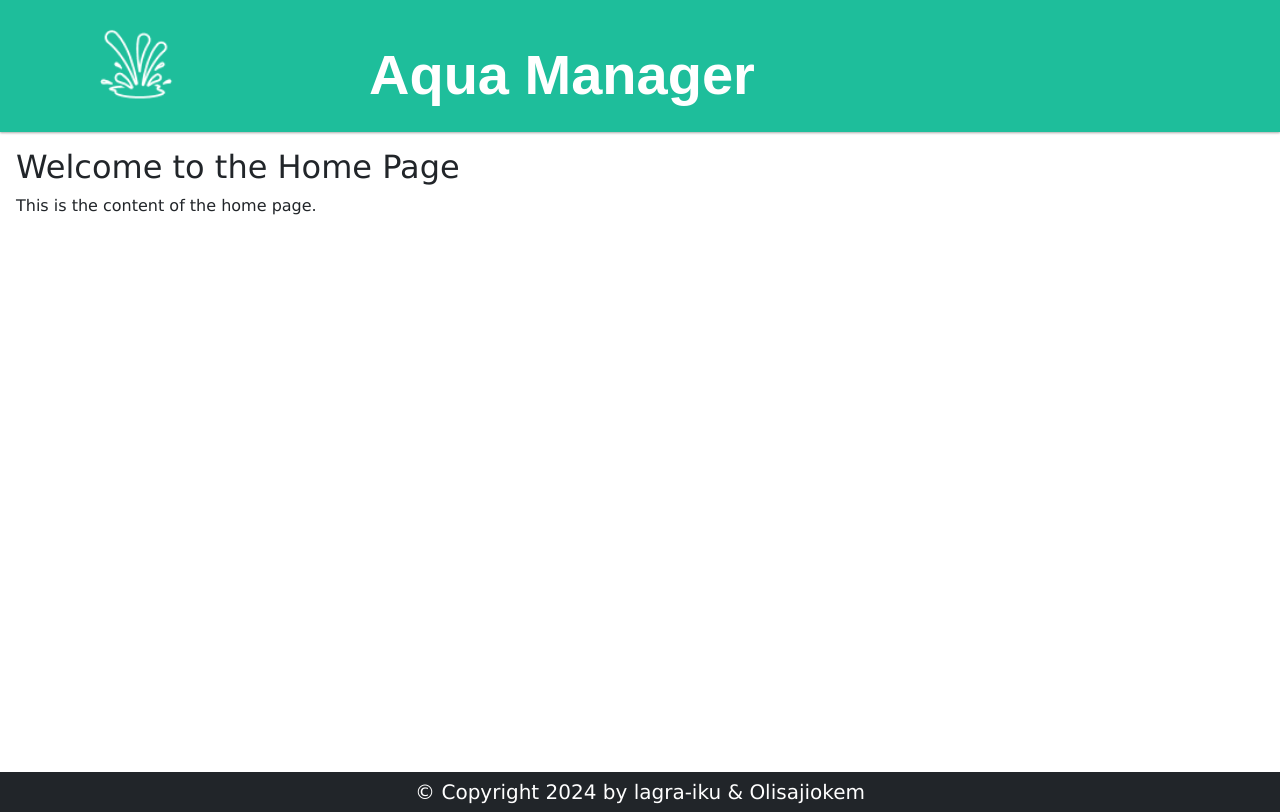
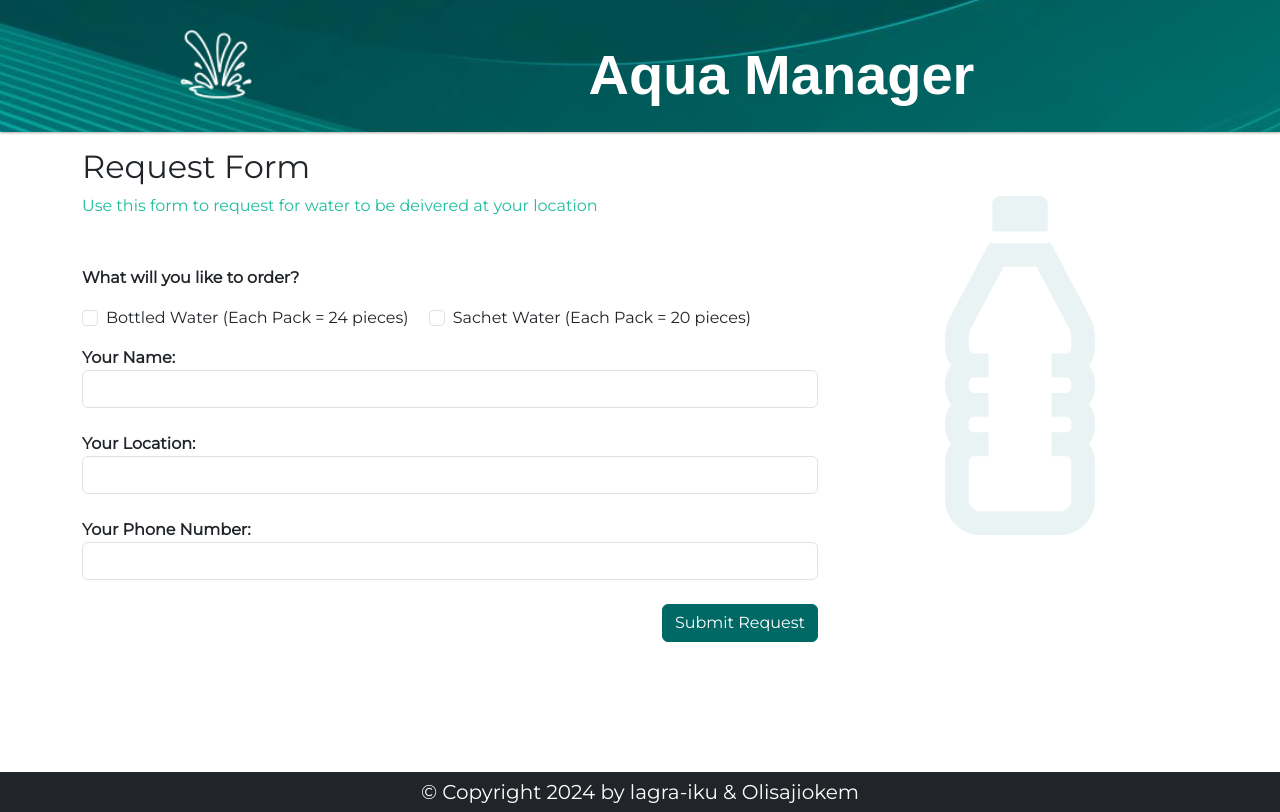
Before and after one commit to lagra-iku/aqua_manager, a Flask app: page / in a window 1280 px wide. Run offline with Flask 3, Linux system fonts and the light colour scheme.

Commit message:
creating the request forms

```diff
--- a/app.py
+++ b/app.py
@@ -7,7 +7,7 @@
 
 @app.route('/')
 def request():
-    return render_template('request.html')
+    return render_template('request/new.html')
 
 @app.route('/dashboard')
 def dashboard():
--- a/static/styles/style.css
+++ b/static/styles/style.css
@@ -2,13 +2,18 @@
     --pricolor: #1EBE9B;
   }
 
+.txt-teal{
+    color: var(--pricolor);
+}
 body {
-   font-family:Verdana, Geneva, Tahoma, sans-serif;
+   font-family: "Montserrat", Verdana, Geneva, Tahoma, sans-serif;
    height: 100%;
   }
 
 header{
     background-color: var(--pricolor);
+    background-image: url(../images/bg_gradient.jpg);
+    background-position: center;
     box-shadow: rgba(0, 0, 0, 0.12) 0px 1px 3px, rgba(0, 0, 0, 0.24) 0px 1px 2px;
     min-height: 15vh;
 }
@@ -23,10 +28,21 @@
     height: 100px;
 }
 
-main{
+.height80{
     height: 80vh;
 }
 
 footer{
     height: 5vh;
 }
+
+.sm-image{
+    width:150px;
+    height:auto;
+    margin: auto;
+}
+
+.btn-primary{
+    background-color: #006965;
+    border-color: #006965;
+}
--- a/templates/header.html
+++ b/templates/header.html
@@ -1,4 +1,4 @@
-<header class="text-white sticky-top">
+<header class="text-white text-center sticky-top">
     <div class="container p-3">
         <div class="row align-items-end">
             <div class="col-sm-3">
--- a/templates/index.html
+++ b/templates/index.html
@@ -7,12 +7,13 @@
     <script src="https://cdn.jsdelivr.net/npm/bootstrap@5.3.2/dist/js/bootstrap.bundle.min.js" integrity="sha384-C6RzsynM9kWDrMNeT87bh95OGNyZPhcTNXj1NW7RuBCsyN/o0jlpcV8Qyq46cDfL" crossorigin="anonymous"></script>
     <title>Aqua Manager</title>
     <link rel="icon" type="image/x-icon" href="../static/images/aqua_manager_logo.png">
+    <link rel="stylesheet" href="https://fonts.googleapis.com/css?family=Montserrat">
     <link rel="stylesheet" href="../static/styles/style.css">
 </head>
 <body>
     {% include 'header.html' %}
 
-    <main class="p-3">
+    <main class="p-3 height80">
         {% block content %}{% endblock %}
     </main>
 
--- a/templates/request.html
+++ /dev/null
@@ -1,6 +0,0 @@
-{% extends 'index.html' %}
-
-{% block content %}
-    <h2>Welcome to the Home Page</h2>
-    <p>This is the content of the home page.</p>
-{% endblock %}
--- /dev/null
+++ b/templates/request/new.html
@@ -0,0 +1,44 @@
+{% extends 'index.html' %}
+
+{% block content %}
+<div class="container">
+    <div class="row height80 ">
+        <div class="col-sm-8 ">
+            <h2 class="">Request Form</h2>
+            <p class="txt-teal mb-5">Use this form to request for water to be deivered at your location</p>
+            <form action="/" method="POST">
+                <p class="fw-bold">What will you like to order?</p>
+                <div class="form-check form-check-inline mb-3">
+                    <input class="form-check-input" type="checkbox" id="bottle" value="Bottled Water">
+                    <label class="form-check-label" for="bottle">Bottled Water  <span class="fw-lighter">(Each Pack = 24 pieces)</span></label>
+                </div>
+                <div class="form-check form-check-inline">
+                    <input class="form-check-input" type="checkbox" id="sachet" value="Sachet Water">
+                    <label class="form-check-label" for="sachet">Sachet Water <span class=".text-black-50
+
+                        ">(Each Pack = 20 pieces)</span></label><br>
+                </div>
+                <div class="form-group">
+                    <label for="name" class="fw-bold">Your Name:</label>
+                    <input type="text" id="name" name="name" class="form-control" required><br>
+                </div>
+                <div class="form-group">
+                    <label for="location" class="fw-bold">Your Location:</label>
+                    <input type="text" id="location" name="location" class="form-control" required><br>
+                </div>
+                <div class="form-group">
+                    <label for="phonenum" class="fw-bold">Your Phone Number:</label>
+                    <input type="text" id="phonenum" name="phonenum" class="form-control" required><br>
+                </div>
+                <div class="float-md-end ">
+                    <button type="submit" class="btn btn-primary">Submit Request</button>
+                </div>
+
+            </form>
+        </div>
+        <div class="col-sm-4 text-center my-5">
+            <img src="../static/images/bg_bottle.png" alt="" class="sm-image d-none d-lg-block d-xl-block d-xxl-block">
+        </div>
+    </div>
+</div>
+{% endblock %}
```
Also changed, not shown: templates/request/display.html (added, +27 -0 lines), templates/request/edit.html (added, +44 -0 lines), static/images/bg_bottle.png (added), static/images/bg_gradient.jpg (added).
